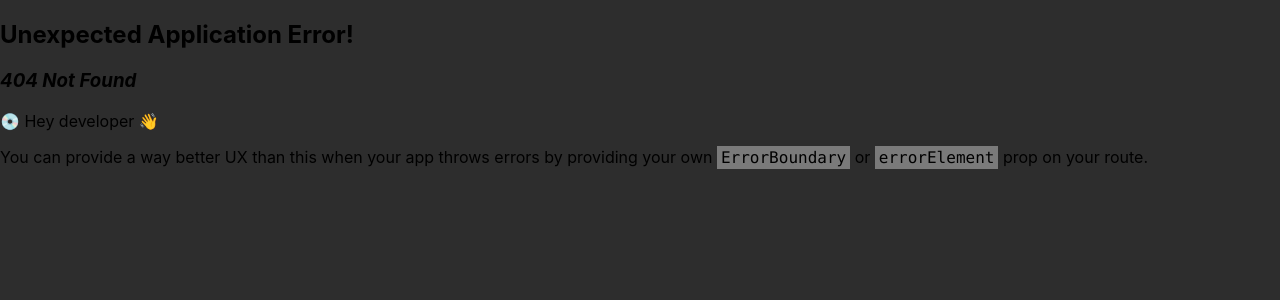
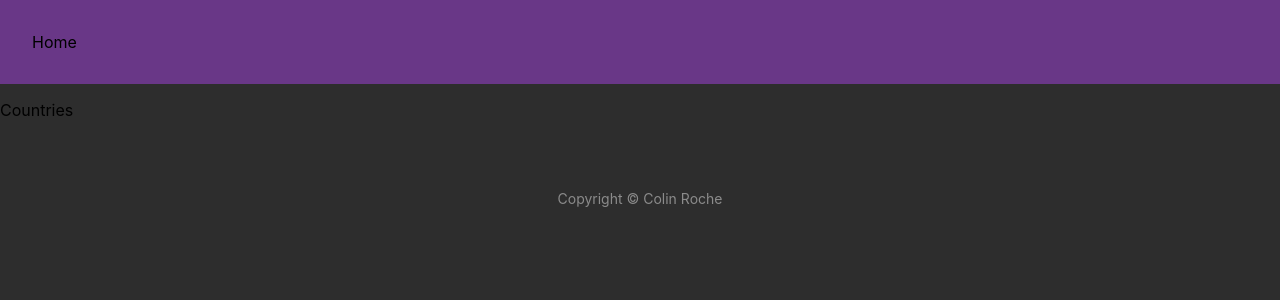
Before and after one commit to colinroche/CodingChallengeReact, a React (Create React App) app in the folder frontend/: page /countries in a window 1280 px wide. Before the commit this address had no page. Shown: the top 300 px of the page. Built offline with nearby package versions, Linux system fonts and the light colour scheme.

Commit message:
Adding coutries page and url routing to it

```diff
--- /dev/null
+++ b/frontend/src/pages/Countries.js
@@ -0,0 +1,7 @@
+export default function Countries() {
+    return (
+        <div>
+            <p>Countries</p>
+        </div>
+    )
+}
--- a/frontend/src/pages/Home.js
+++ b/frontend/src/pages/Home.js
@@ -1,11 +1,12 @@
+import { Link } from "react-router-dom"
+
 export default function Home() {
     return (
         <div>
             <form className="countryForm">
                 <label>Please enter your desired country below:</label>
                 <input type="text"></input>
-
-                <button type="submit">Submit</button>
+                <Link to="/countries"><button type="submit">Submit</button></Link>
             </form>
         </div>
     )
```
Also changed, not shown: frontend/src/components/Router.js (+15 -4 lines).
